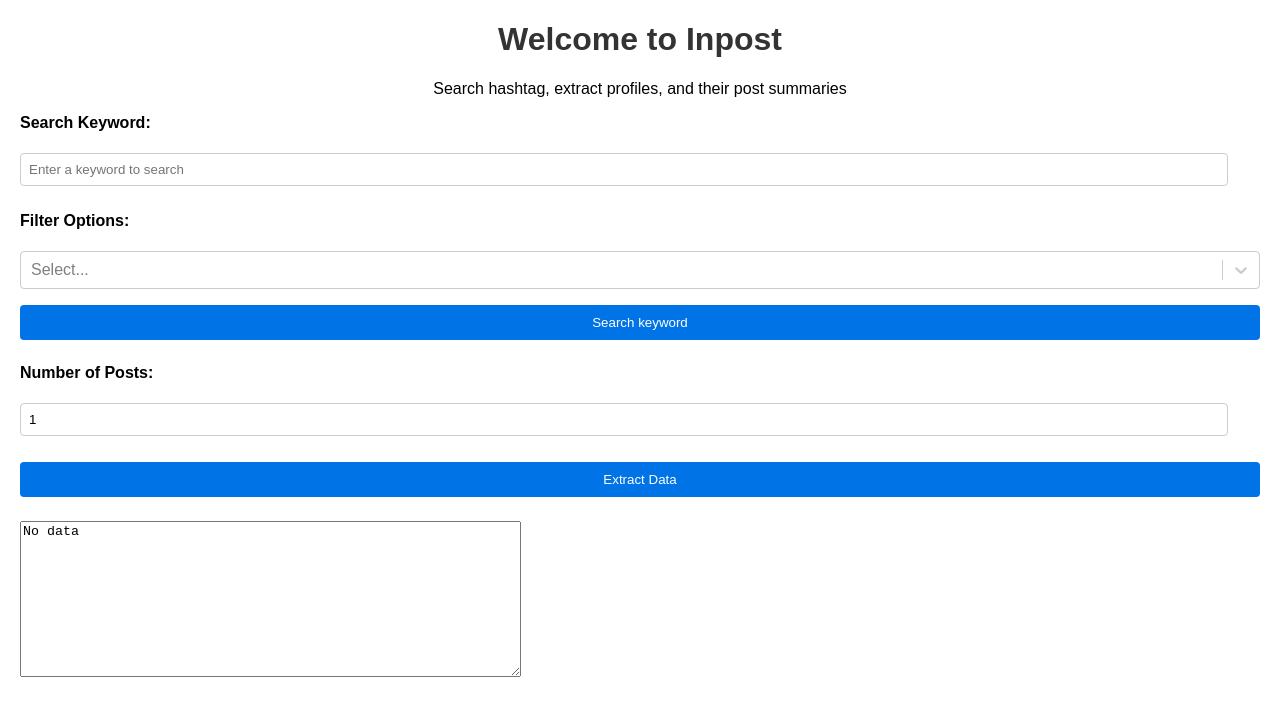
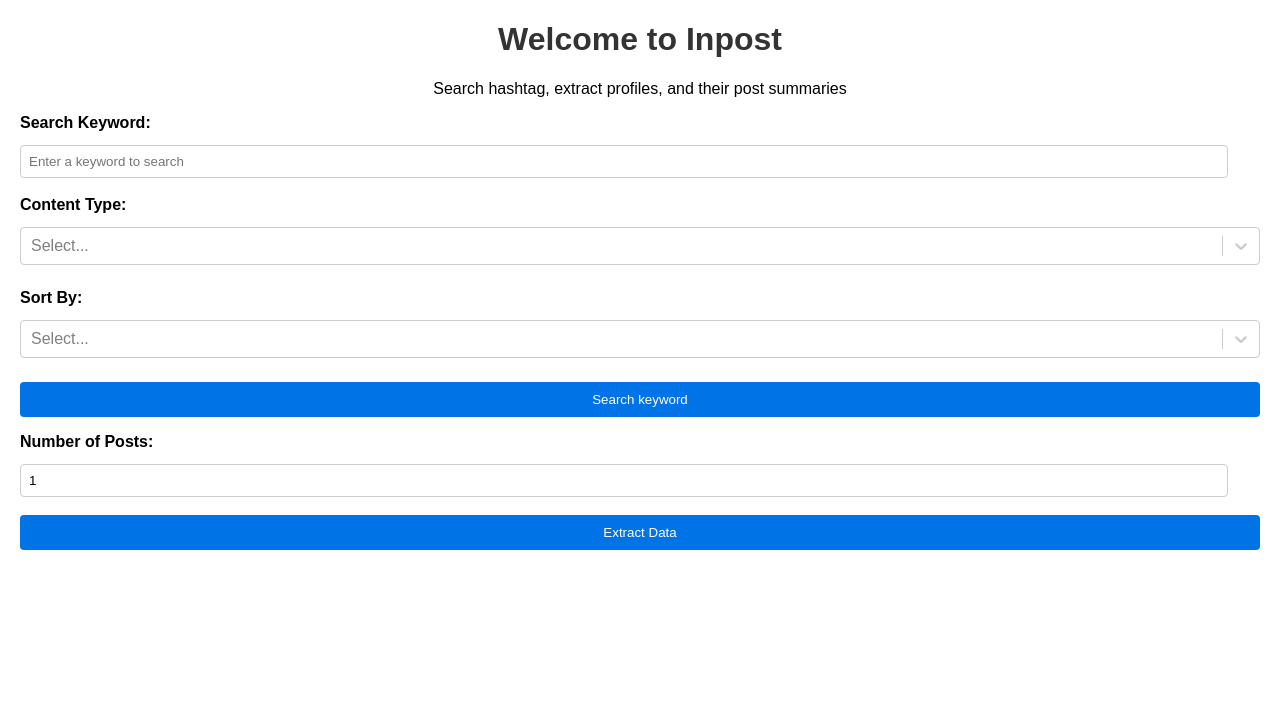
Before and after one commit to bharathsurya021/Inpost-react, a React (Create React App) app: page / in a window 1280 px wide. Shown: the top 716 px of the page. Built offline with nearby package versions, Linux system fonts and the light colour scheme.

Commit message:
add sortBy filter, remove text area

```diff
--- a/public/content.js
+++ b/public/content.js
@@ -23,7 +23,7 @@
         const anchorLink = actorContainers?.querySelector('a.app-aware-link');
         const profileUrl = anchorLink?.getAttribute('href');
         const profileName = anchorLink?.getAttribute('aria-label');
-        const postContentElement = card?.querySelector('.feed-shared-update-v2__description-wrapper');
+        const postContentElement = card?.querySelector('.feed-shared-update-v2__description .update-components-text');
         const postContent = postContentElement ? postContentElement?.innerText.replace(/\s+/g, ' ').trim() : "";
         const postDateElement = card?.querySelector('.update-components-actor__sub-description-link .update-components-actor__sub-description .update-components-text-view span span');
         const postDate = postDateElement?.innerText.trim();
--- a/src/App.css
+++ b/src/App.css
@@ -23,16 +23,17 @@
   display: inline-flex;
   flex-direction: column;
   justify-content: flex-start;
-  gap: 16px;
+  gap: 8px;
+  margin-bottom: 16px;
 }
-.search-container,
-.page-container {
+.page-container,
+.search-container {
   display: flex;
   justify-content: center;
   align-items: flex-start;
   flex-direction: column;
-  gap: 16px;
-  margin-bottom: 24px;
+  gap: 8px;
+  margin-bottom: 16px;
 }
 .logo {
   align-self: center;
--- a/src/App.js
+++ b/src/App.js
@@ -2,7 +2,6 @@
 import React, { useState } from 'react';
 import './App.css';
 import SearchForm from './components/SearchForm';
-import Output from './components/Output';
 import DownloadLink from './components/DownloadLink';
 
 const App = () => {
@@ -24,7 +23,6 @@
         Search hashtag, extract profiles, and their post summaries
       </p>
       <SearchForm />
-      <Output data={outputData} />
       {downloadLinkVisible && <DownloadLink data={outputData} />}
     </div>
   );
--- a/src/components/DownloadLink.js
+++ b/src/components/DownloadLink.js
@@ -1,6 +1,16 @@
 import React, { useEffect } from 'react';
+import { v4 as uuidv4 } from 'uuid';
 
 const DownloadLink = ({ data }) => {
+
+  const generateUuidForData = (dataArray) => {
+    return {
+      collection: "linkedin_post_test",
+      upsertId: "postId",
+      postId: uuidv4(),
+      scraped_data: dataArray,
+    };
+  };
   const csvContent = data
     .map((item) => `${item.profileName},${item.profileUrl},${item.description},${item.posted}`)
     .join('\n');
@@ -14,30 +24,21 @@
     a.click();
     URL.revokeObjectURL(url);
   };
+  useEffect(() => {
+    if (data && data?.length > 0) {
+      const newData = generateUuidForData(data);
+      const sendMessageToBackground = () => {
+        // eslint-disable-next-line
+        chrome.runtime.sendMessage({
+          action: 'sendDataToApi',
+          data: [newData],
+        });
+      };
 
-  // const navigateToPrevUrl = () => {
-  //   /*eslint-disable no-undef */
-  //   chrome.storage.local.get(['prevUrl'], function (result) {
-  //     const prevUrl = JSON.stringify(result.prevUrl);
-  //     // After retrieving the previous URL, navigate to it
-  //     chrome.tabs.query({ active: true, currentWindow: true }, function (tabs) {
-  //       const activeTabID = tabs[0].id;
-  //       chrome.scripting.executeScript({
-  //         target: { tabId: activeTabID },
-  //         function: (url) => {
-  //           url = url.replace(/"/g, '');
-  //           window.location.href = url;
-  //         },
-  //         args: [prevUrl],
-  //       });
-  //     });
-  //   });
-  // };
+      sendMessageToBackground();
+    }
 
-  // useEffect(() => {
-  //   // Call the navigateToPrevUrl function when the component mounts
-  //   navigateToPrevUrl();
-  // }, []);
+  }, [data]);
 
   return (
     <div>
--- a/src/components/Output.js
+++ /dev/null
@@ -1,43 +0,0 @@
-import React, { useEffect } from 'react';
-import { v4 as uuidv4 } from 'uuid';
-
-const Output = ({ data }) => {
-  const generateUuidForData = (dataArray) => {
-    return {
-      collection: "linkedin_post_test",
-      upsertId: "postId",
-      postId: uuidv4(),
-      scraped_data: dataArray,
-    };
-  };
-
-  useEffect(() => {
-    if (data && data?.length > 0) {
-      const newData = generateUuidForData(data);
-      const sendMessageToBackground = () => {
-        // eslint-disable-next-line
-        chrome.runtime.sendMessage({
-          action: 'sendDataToApi',
-          data: [newData],
-        });
-      };
-
-      sendMessageToBackground();
-    }
-
-  }, [data]);
-
-  return (
-    <div>
-      <textarea
-        id="output"
-        rows="10"
-        cols="60"
-        value={data.length === 0 ? 'No data' : JSON.stringify(data, null, 2)}
-        readOnly
-      ></textarea>
-    </div>
-  );
-};
-
-export default Output;
--- a/src/components/SearchForm.js
+++ b/src/components/SearchForm.js
@@ -1,31 +1,48 @@
+// SearchForm.js
 import React, { useState } from 'react';
-import Filter from './filter';
+import Filter from './Filter';
 
 const SearchForm = () => {
   const [searchKeyword, setSearchKeyword] = useState('');
   const [numPages, setNumPages] = useState(1);
   const [searchTabId, setSearchTabId] = useState(null);
-  const [selectedOptions, setSelectedOptions] = useState([]);
+  const [selectedContentTypeOptions, setSelectedContentTypeOptions] = useState([]);
+  const [selectedSortByOption, setSelectedSortByOption] = useState(null);
+
+  const contentTypeOptions = [
+    { value: 'posts', label: 'Posts' },
+    { value: 'jobposts', label: 'Job Posts' },
+  ];
+
+  const sortByOptions = [
+    { value: 'latest', label: 'Latest' },
+    { value: 'top', label: 'Top Match' },
+  ];
 
   const handleSearch = () => {
     const keyword = searchKeyword;
-    const hasJobPostsFilter = selectedOptions.some(
+    const hasJobPostsFilter = selectedContentTypeOptions.some(
       (option) => option.value === 'jobposts'
-    );
-    const hasLatestFilter = selectedOptions.some(
-      (option) => option.value === 'latest'
     );
 
     let searchUrl = 'https://www.linkedin.com/search/results/content/';
 
     if (hasJobPostsFilter) {
-      searchUrl += '?contentType=%22jobs%22/';
+      searchUrl += '?contentType=%22jobs%22';
     }
 
-    searchUrl += `${hasJobPostsFilter ? '&' : '?'}keywords=%23${keyword}`;
+    searchUrl += `${hasJobPostsFilter ? '&' : '?'}keywords=${encodeURIComponent(keyword)}`;
 
-    if (hasLatestFilter) {
-      searchUrl += '&sortBy="date_posted"';
+    const sortBy = selectedSortByOption
+      ? selectedSortByOption.value === 'latest'
+        ? 'date_posted'
+        : selectedSortByOption.value === 'top'
+          ? 'relevance'
+          : ''
+      : '';
+
+    if (sortBy) {
+      searchUrl += `&sortBy="${sortBy}"`;
     }
 
     // Check if a searchTabId is already set, if not, open the URL and set the tab ID
@@ -68,8 +85,17 @@
           onChange={(e) => setSearchKeyword(e.target.value)}
         />
         <Filter
-          selectedOptions={selectedOptions}
-          setSelectedOptions={setSelectedOptions}
+          selectedOptions={selectedContentTypeOptions}
+          setSelectedOptions={setSelectedContentTypeOptions}
+          options={contentTypeOptions}
+          label="Content Type"
+        />
+
+        <Filter
+          selectedOptions={selectedSortByOption ? [selectedSortByOption] : []}
+          setSelectedOptions={(selected) => setSelectedSortByOption(selected[0] || null)}
+          options={sortByOptions}
+          label="Sort By"
         />
         <button onClick={handleSearch}>Search keyword</button>
       </div>
--- a/src/components/filter.js
+++ b/src/components/filter.js
@@ -1,18 +1,14 @@
 import React from 'react';
 import Select from 'react-select';
 
-const Filter = ({ selectedOptions, setSelectedOptions }) => {
+const Filter = ({ selectedOptions, setSelectedOptions, options, label }) => {
   const handleChange = (selected) => {
     setSelectedOptions(selected);
   };
-  const options = [
-    { value: 'posts', label: 'Posts' },
-    { value: 'latest', label: 'Latest' },
-    { value: 'jobposts', label: 'Job Posts' },
-  ];
+
   return (
     <div className="filter-container">
-      <label>Filter Options:</label>
+      <label>{label}:</label>
       <Select
         isMulti
         options={options}
```
